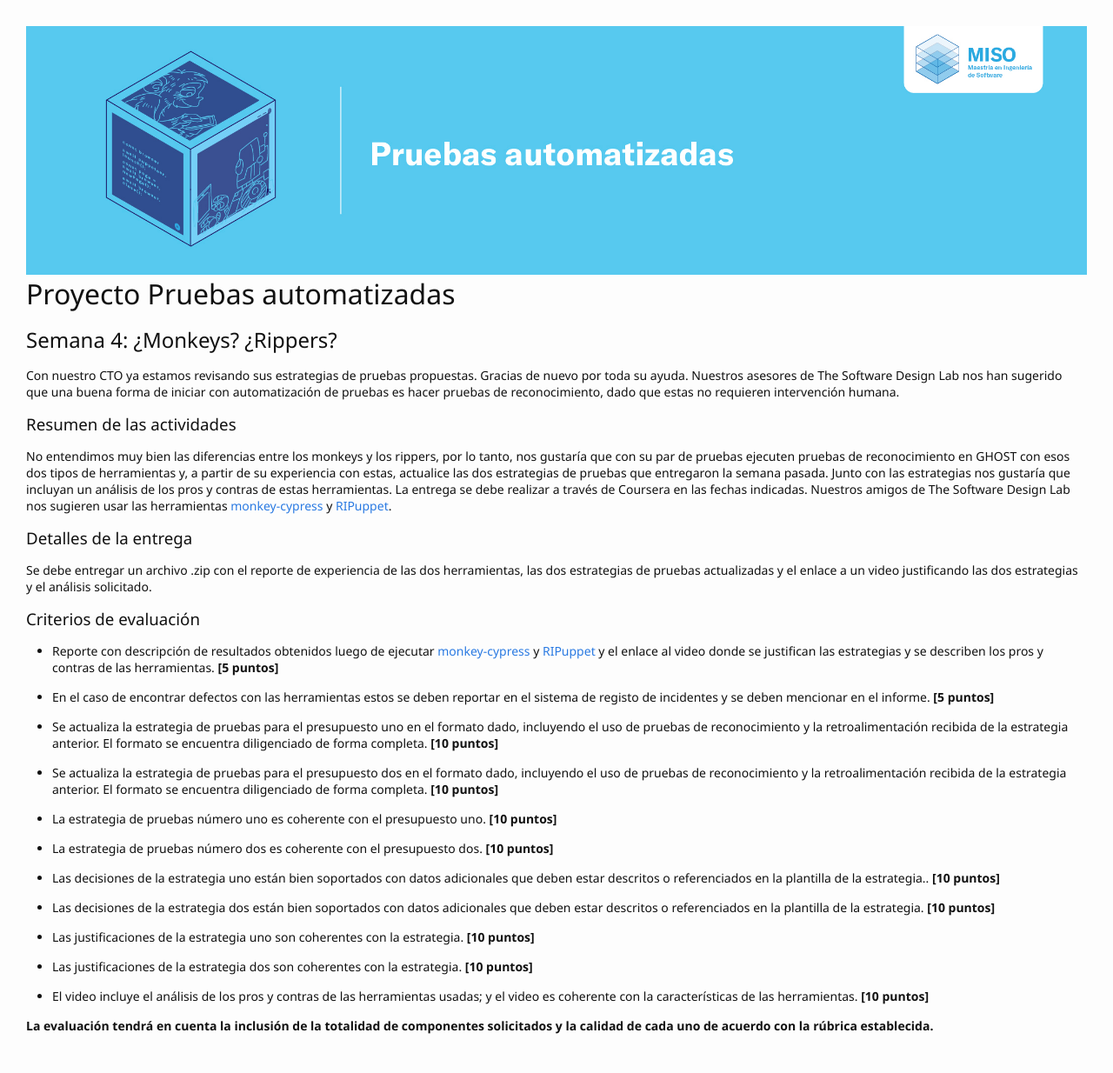
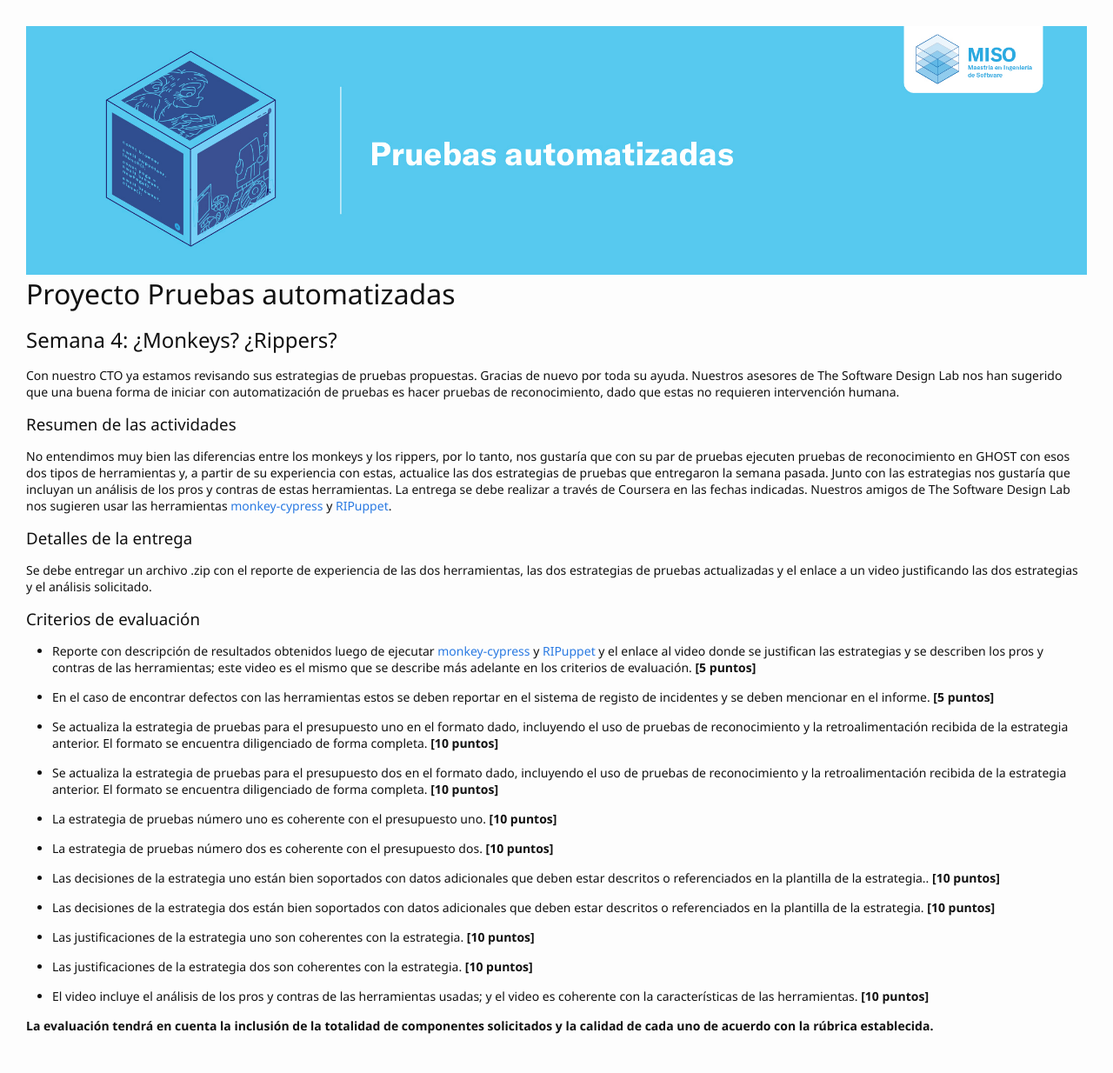
Before and after one commit to TiCSw/mt1_guias_pruebas, a Jekyll site: the page built from docs/semanas/semana4.md, in a window 1280 px wide. Shown: the whole page at 87% size. Built offline with Jekyll 4.4.1, drawn with Linux system fonts in a browser that asks for light colours; some web fonts are replaced; our own code applies the rules of GitHub Pages for plain Markdown files; comment, search, counter and statistics services are not loaded.

Commit message:
minor clarifications

```diff
--- a/docs/semanas/semana4.md
+++ b/docs/semanas/semana4.md
@@ -14,7 +14,7 @@ Se debe entregar un archivo .zip con el reporte de experiencia de las dos herram
 
 ### Criterios de evaluación
 
-- Reporte con descripción de resultados obtenidos luego de ejecutar [monkey-cypress](https://github.com/TheSoftwareDesignLab/monkey-cypress) y [RIPuppet](https://github.com/TheSoftwareDesignLab/RIPuppetCoursera)  y el enlace al video donde se justifican las estrategias y se describen los pros y contras de las herramientas. **[5 puntos]**
+- Reporte con descripción de resultados obtenidos luego de ejecutar [monkey-cypress](https://github.com/TheSoftwareDesignLab/monkey-cypress) y [RIPuppet](https://github.com/TheSoftwareDesignLab/RIPuppetCoursera)  y el enlace al video donde se justifican las estrategias y se describen los pros y contras de las herramientas; este video es el mismo que se describe más adelante en los criterios de evaluación. **[5 puntos]**
 
 - En el caso de encontrar defectos con las herramientas estos se deben reportar en el sistema de registo de incidentes y se deben mencionar en el informe. **[5 puntos]**
 
```
